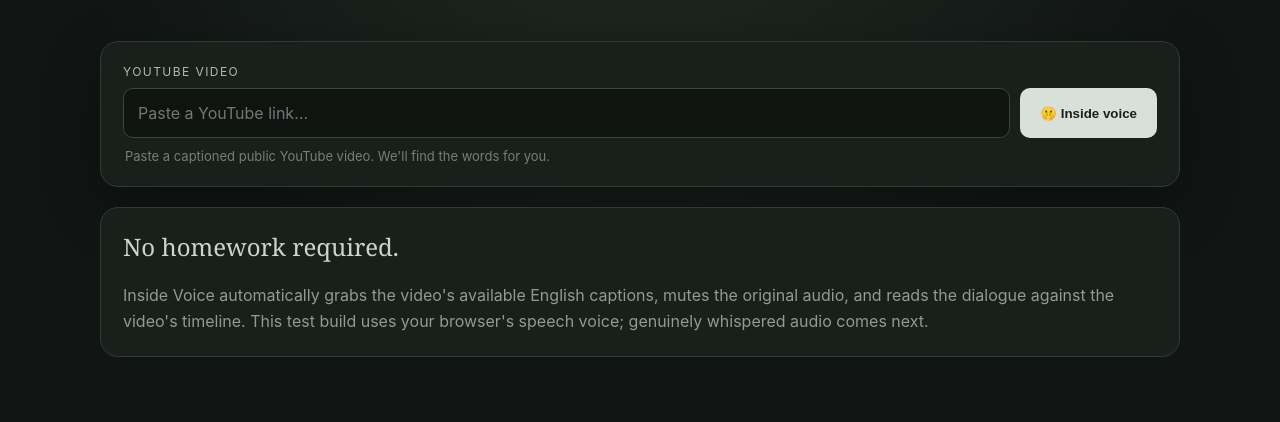
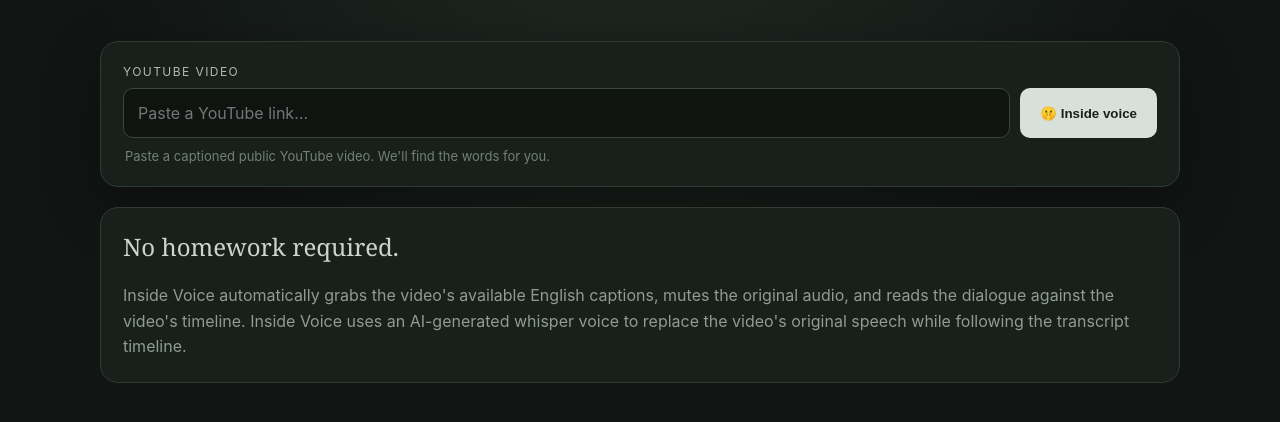
Before and after one commit to ninjakicknick/inside-voice, a website: page index.html in a window 1280 px wide. Shown: the part 268-690 px from the top of the page. Drawn offline with Linux system fonts and the light colour scheme.

Commit message:
Update whisper voice description

```diff
--- a/index.html
+++ b/index.html
@@ -7,5 +7,5 @@
 <div class="controls"><button id="inside" class="inside">🤫 Use your inside voice</button><button id="stop" class="secondary">Stop whispering</button></div>
 <div class="now"><span>NOW WHISPERING</span><p id="cue">Preparing an indoor voice…</p></div>
 </div></section>
-<section class="how"><h2>No homework required.</h2><p>Inside Voice automatically grabs the video's available English captions, mutes the original audio, and reads the dialogue against the video's timeline. This test build uses your browser's speech voice; genuinely whispered audio comes next.</p></section>
+<section class="how"><h2>No homework required.</h2><p>Inside Voice automatically grabs the video's available English captions, mutes the original audio, and reads the dialogue against the video's timeline. Inside Voice uses an AI-generated whisper voice to replace the video's original speech while following the transcript timeline.</p></section>
 </main><script src="https://www.youtube.com/iframe_api"></script><script src="app.js"></script></body></html>
```
